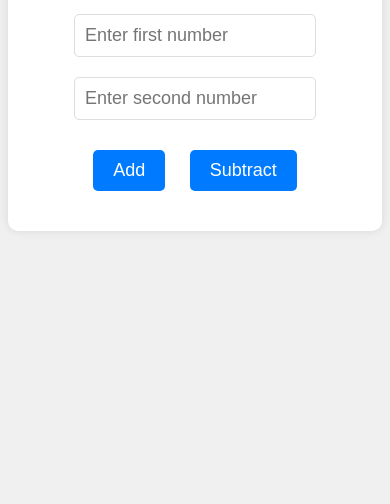
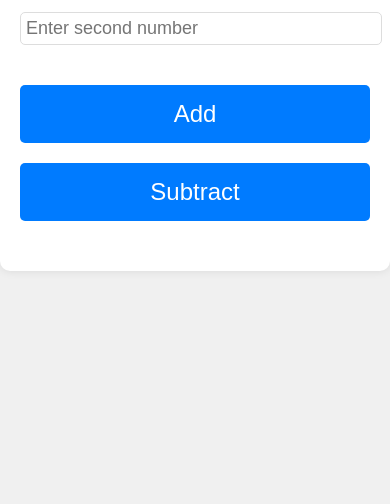
Before and after one commit to barnimd/Project-SE, a plain HTML site: page Calculator.html in a window 390 px wide. Shown: the part 356-860 px from the top of the page. Drawn offline with Linux system fonts and the light colour scheme.

Commit message:
Update Calculator.css

```diff
--- a/Calculator.css
+++ b/Calculator.css
@@ -5,6 +5,7 @@ body {
   align-items: center;
   height: 100vh;
   background-color: #f0f0f0;
+  margin: 0;
 }
 
 .calculator {
@@ -13,11 +14,13 @@ body {
   border-radius: 10px;
   box-shadow: 0 0 10px rgba(0, 0, 0, 0.1);
   text-align: center;
+  max-width: 400px;
+  width: 100%;
 }
 
 input {
-  width: 220px;
-  padding: 10px;
+  width: 100%;
+  padding: 5px;
   margin: 10px 0;
   font-size: 18px;
   border-radius: 5px;
@@ -25,13 +28,16 @@ input {
 }
 
 .buttons {
+  display: flex;
+  justify-content: space-between;
   margin: 20px 0;
 }
 
 button {
-  padding: 10px 20px;
-  margin: 0 10px;
-  font-size: 18px;
+  flex: 1;
+  padding: 15px;
+  margin: 10px;
+  font-size: 20px;
   border: none;
   border-radius: 5px;
   background-color: #007bff;
@@ -48,3 +54,15 @@ button:hover {
   font-size: 20px;
   font-weight: bold;
 }
+
+/* Mobile responsiveness */
+@media (max-width: 600px) {
+  .buttons {
+    flex-direction: column;
+  }
+
+  button {
+    margin: 10px 0;
+    font-size: 24px;
+  }
+}
```
